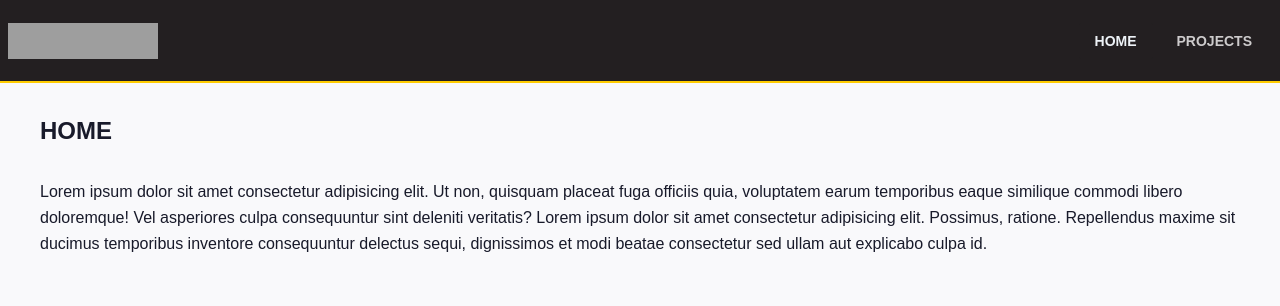
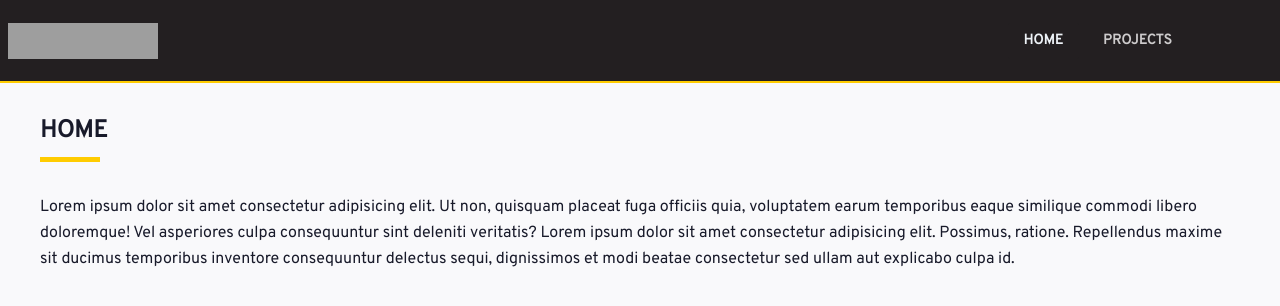
Before and after one commit to craigmckeachie/keeptrack-ts, a React (Create React App) app: page / in a window 1280 px wide. Shown: the top 306 px of the page. Built offline with nearby package versions, Linux system fonts and the light colour scheme; grey boxes are pictures that could not be loaded.

Commit message:
adjust link styles

```diff
--- a/public/index.html
+++ b/public/index.html
@@ -24,6 +24,13 @@
       work correctly both with client-side routing and a non-root public URL.
       Learn how to configure a non-root public URL by running `npm run build`.
     -->
+    <link rel="preconnect" href="https://fonts.googleapis.com" />
+    <link rel="preconnect" href="https://fonts.gstatic.com" crossorigin />
+    <link
+      href="https://fonts.googleapis.com/css2?family=Overpass&display=swap"
+      rel="stylesheet"
+    />
+
     <title>React App</title>
   </head>
   <body class="">
--- a/src/App.tsx
+++ b/src/App.tsx
@@ -21,7 +21,7 @@ function App() {
           </a>
           {/* <img src="/assets/logo-3.svg" alt="logo" width="49" height="99" /> */}
         </div>
-        <div className="flex-none">
+        <div className="flex-none mr-20">
           <ul className="menu menu-horizontal px-1 font-semibold">
             <li className="mx-2">
               <NavLink to="/">Home</NavLink>
--- a/src/index.css
+++ b/src/index.css
@@ -2,17 +2,56 @@
 @tailwind components;
 @tailwind utilities;
 
+/* body {
+  font-family: GI, Overpass, Arial, sans-serif;
+} */
 
-h2, h6{
+h2,
+h6 {
   text-transform: uppercase;
 }
 
-header.navbar  ul.menu a {
+/* h2.break,
+h6.break {
+  flex-basis: 100%;
+  height: 0;
+} */
+
+/* h2 {
+  display: inline-block;
+} */
+
+h6.card-title{
+    display: block;
+}
+
+h2:after, h6:after {
+  background: #ffcc01;
+  content: '';
+  display: block;
+  height: 5px;
+  margin: 10px auto 0 0;
+  width: 60px;
+}
+
+/* h2:after,
+.card-title:after {
+  background: #ffcc01;
+  content: '';
+  display: flex;
+  height: 5px;
+  margin: 10px auto 0;
+  width: 60px;
+} */
+
+header.navbar ul.menu a {
   text-transform: uppercase;
 }
 
 .nav-army-star span {
-    background: transparent url(https://www.army.mil/e2/images/rv7/universal/army_logo_horizontal.svg) no-repeat scroll;
+  background: transparent
+    url(https://www.army.mil/e2/images/rv7/universal/army_logo_horizontal.svg)
+    no-repeat scroll;
   display: block;
   height: 36px;
   width: 150px;
--- a/src/index.tsx
+++ b/src/index.tsx
@@ -15,7 +15,7 @@ root.render(
   <React.StrictMode>
     <QueryClientProvider client={queryClient}>
       <App />
-      <ReactQueryDevtools initialIsOpen={false} />
+      {/* <ReactQueryDevtools  initialIsOpen={false} /> */}
     </QueryClientProvider>
   </React.StrictMode>
 );
--- a/src/projects/ProjectCard.tsx
+++ b/src/projects/ProjectCard.tsx
@@ -19,21 +19,26 @@ function ProjectCard(props: ProjectCardProps) {
   };
 
   return (
-    <div className="card card-bordered bg-gray-200 w-96  mr-10 mb-10">
+    <div className="card card-bordered bg-gray-200 w-96  mr-10 mb-10 ">
       <figure>
         <img src={project.imageUrl} alt={project.name} />
       </figure>
       <section className="card-body">
         <Link to={'/projects/' + project.id}>
-          <h6 className="card-title mb-4 text-base">{project.name}</h6>
-          <p className="mb-4">{formatDescription(project.description)}</p>
-          <p className="mb-2 badge badge-outline p-2 ">
+          <h6 className="card-title mb-4 ">
+            {project.name}
+          </h6>
+
+          <p className="mb-4 text-gray-500">
+            {formatDescription(project.description)}
+          </p>
+          <p className="mb-2 badge badge-outline p-2 text-gray-500 py-4 ">
             Budget : $ {project.budget.toLocaleString()}
           </p>
         </Link>
-        <div className="card-actions justify-end">
+        <div className="card-actions justify-start">
           <button
-            className="btn btn-primary "
+            className="btn btn-link text-secondary pl-0 "
             onClick={() => {
               handleEditClick(project);
             }}
--- a/src/projects/ProjectForm.tsx
+++ b/src/projects/ProjectForm.tsx
@@ -75,7 +75,7 @@ function ProjectForm({ project: initialProject, onCancel }: ProjectFormProps) {
   }
 
   return (
-    <div className="card w-96 bg-white card-bordered glass mr-10 mb-10 min-h-full">
+    <div className="card w-96 bg-gray-200 card-bordered glass mr-10 mb-10 min-h-full">
       <section className="card-body">
         <form className="  " onSubmit={handleSubmit}>
           {isLoading && <span className="toast">Saving...</span>}
@@ -138,18 +138,18 @@ function ProjectForm({ project: initialProject, onCancel }: ProjectFormProps) {
               Active?
             </label>
             <input
-              className="form-control checkbox checkbox"
+              className="form-control checkbox"
               type="checkbox"
               name="isActive"
               checked={project.isActive}
               onChange={handleChange}
             />
           </div>
-          <div className="card-actions">
+          <div className="card-actions justify-end">
             <button className="btn btn-primary">Save</button>
             <button
               type="button"
-              className="btn text-black btn-link"
+              className="btn btn-link text-accent"
               onClick={onCancel}
             >
               cancel
```
Lines whose indentation alone changed are shown as unchanged.
